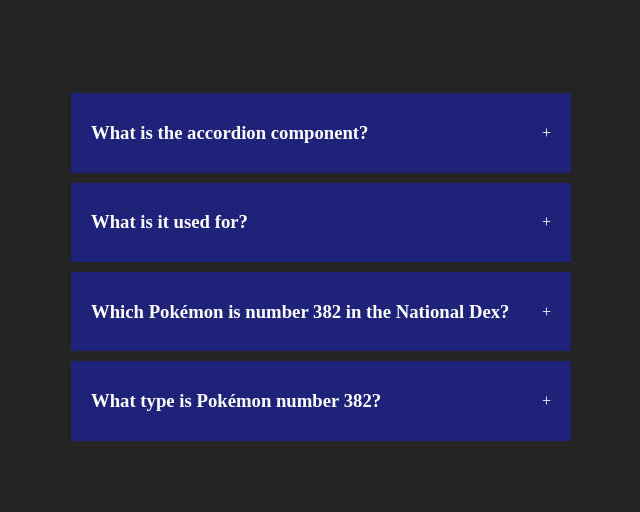
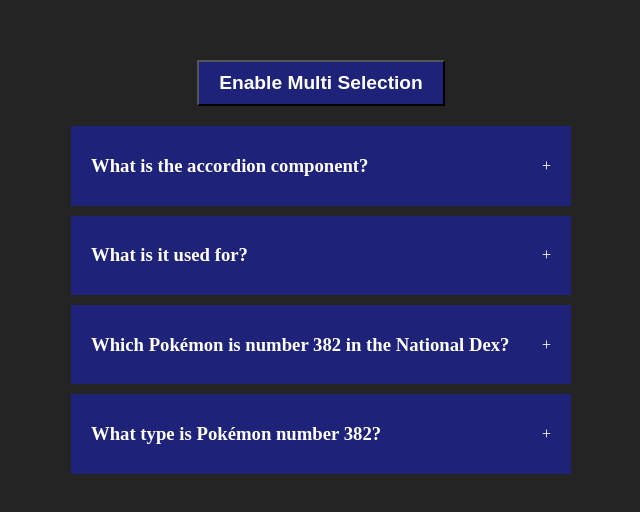
Before and after one commit to codingmage/react-components, a React (Vite) app: page / in a window 1280 px wide. Shown: the part 128-640 px from the top of the page, without its empty margins (319-959 px from the left). Built offline with nearby package versions, Linux system fonts and the light colour scheme.

Commit message:
add multi selection accordion

```diff
--- a/src/components/Accordion/index.jsx
+++ b/src/components/Accordion/index.jsx
@@ -8,6 +8,8 @@
 export default function Accordion () {
 
 	const [selected, setSelected] = useState(null)
+	const [enableMultiSelection, setEnableMultiSelection] = useState(false)
+	const [multiple, setMultiple] = useState([])
 
 	function handleSingleSelection (itemId) {
 
@@ -18,21 +20,40 @@
 		}
 	}
 
+	function handleMultiSelection (itemId) {
+		let copyMultiple = [...multiple]
+
+		const findIndexOfCurrentId = copyMultiple.indexOf(itemId)
+
+		if (findIndexOfCurrentId === -1) copyMultiple.push(itemId)
+		else copyMultiple.splice(findIndexOfCurrentId, 1)
+
+		setMultiple(copyMultiple)
+
+	}
+
 	return (
 		<div className="wrapper">
+			<button className={enableMultiSelection? "pressed" : null} onClick={() => setEnableMultiSelection(!enableMultiSelection)}>Enable Multi Selection</button>
 			<div className="accordion">
 				{data && data.length > 0 ? data.map(item => (
 					<div key={item.id} className="item">
-						<div onClick={() => handleSingleSelection(item.id)} className="title">
+						<div
+							onClick={enableMultiSelection
+								? () => handleMultiSelection(item.id)
+								: () => handleSingleSelection(item.id)} className="title">
 							<h3>{item.question}</h3>
 							<span>+</span>
 						</div>
-						{
-							selected === item.id ?
+						{enableMultiSelection
+							? multiple.indexOf(item.id) !== -1 && (
+								<div className="content">
+									{item.answer}
+								</div> )
+							: selected === item.id &&
 								<div className="content">
 									{item.answer}
 								</div>
-								: null
 						}
 					</div>
 				))
--- a/src/components/Accordion/styles.css
+++ b/src/components/Accordion/styles.css
@@ -4,6 +4,21 @@
     width: 100vw;
     justify-content: center;
     align-items: center;
+    flex-direction: column;
+    gap: 1.25rem;
+}
+
+.wrapper button {
+    padding: 0.625rem 1.25rem;
+    background-color: #1e2379;
+    color: white;
+    font-weight: bold;
+    font-size: larger;
+    cursor: pointer;
+}
+
+.wrapper .pressed {
+    background-color: #3e43a8;
 }
 
 .accordion {
```
